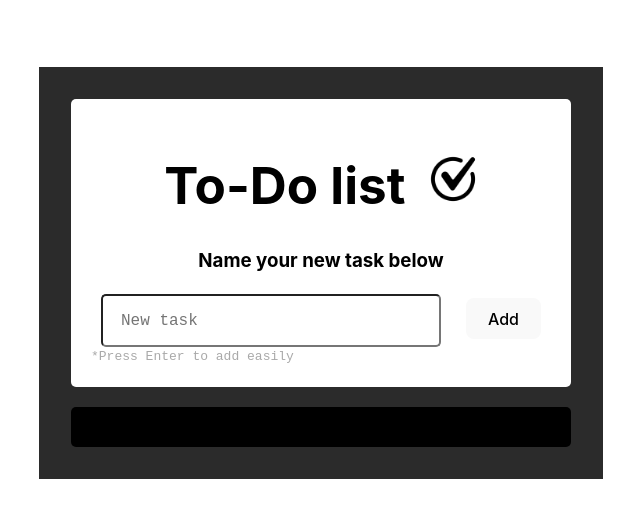
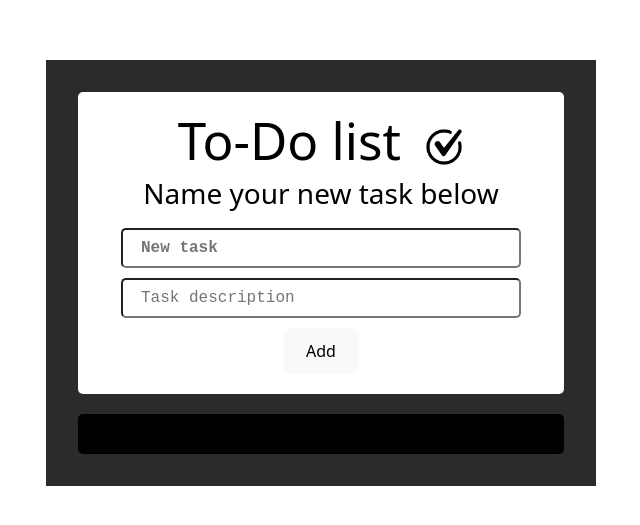
Before and after one commit to SaldarriagaOmar/task-list-protalento, a React (Vite) app in the folder my-react-task-list/: page / in a window 1280 px wide. Shown: the part 127-652 px from the top of the page, without its empty margins (319-959 px from the left). Built offline with nearby package versions, Linux system fonts and the light colour scheme.

Commit message:
formulario descripción

```diff
--- a/my-react-task-list/index.html
+++ b/my-react-task-list/index.html
@@ -4,7 +4,7 @@
     <meta charset="UTF-8" />
     <meta name="viewport" content="width=device-width, initial-scale=1.0" />
     <title>My To-Do app</title>
-    <link rel="icon" href="./src/assets/free-check-mark-icon-3279-thumb.png">
+    <link rel="icon" href="./src/assets/logo.png">
   </head>
   <body>
     <div id="root">
--- a/my-react-task-list/package.json
+++ b/my-react-task-list/package.json
@@ -10,6 +10,11 @@
     "preview": "vite preview"
   },
   "dependencies": {
+    "@chakra-ui/react": "^2.8.0",
+    "@emotion/react": "^11.11.1",
+    "@emotion/styled": "^11.11.0",
+    "bootstrap": "^5.3.1",
+    "framer-motion": "^10.15.1",
     "react": "^18.2.0",
     "react-dom": "^18.2.0"
   },
--- a/my-react-task-list/src/App.css
+++ b/my-react-task-list/src/App.css
@@ -1,5 +1,5 @@
 #root {
-  width: 500px;
+  width: 550px;
   margin: 0 auto;
   padding: 2rem;
   text-align: center;
@@ -44,11 +44,16 @@
 .inText {
   height: 25px;
   padding: 12px 18px;
-  margin-right: 20px;
   font-family: 'Courier New', Courier, monospace;
+  height: 40px;
   border-radius: 5px;
-  width: 300px;
+  width: 400px;
   font-size: medium;
+  margin: 0, auto;
+}
+
+.headElement {
+  margin: 10px;
 }
 
 #form p {
@@ -57,3 +62,7 @@
   font-size: small;
   color: darkgrey;
 }
+
+#title {
+  font-weight: bold;
+}
--- a/my-react-task-list/src/App.jsx
+++ b/my-react-task-list/src/App.jsx
@@ -2,17 +2,24 @@ import React, { useState } from 'react';
 import './App.css';
 import Task from './components/task';
 import { useTaskOptions } from './components/useTaskOptions';
+import 'bootstrap/dist/css/bootstrap.min.css'
 
 function App() {
   const { tasks, createTask, deleteTask, updateTask } = useTaskOptions();
 
   const [newItem, setNewItem] = useState('');
+  const [description, setDescription] = useState('')
 
   function handleSubmit(e) {
     e.preventDefault();
-    createTask(newItem);
+    if (newItem.trim() === "") {
+      return;
+    }
+    createTask(newItem, description);
     setNewItem('');
+    setDescription('')
   }
+
 
   return (
     <div>
@@ -21,18 +28,30 @@ function App() {
         <h3>Name your new task below</h3>
 
         <form action="" onSubmit={handleSubmit}>
+          <div className='headElement'>
             <input
               className="inText"
+              id='title'
               type="text"
               placeholder="New task"
               value={newItem}
               onChange={e => setNewItem(e.target.value)}
+              minLength="3"
               required
             />
-
+          </div>
+          <div className='headElement'>
+            <input
+              className='inText'
+              id='description'
+              type="text"
+              placeholder='Task description'
+              value={description}
+              onChange={e => setDescription(e.target.value)}
+            />
+          </div>
           <button type="submit">Add</button>
         </form>
-        <p>*Press Enter to add easily</p>
       </div>
 
       <div id="task">
--- a/my-react-task-list/src/components/Task.jsx
+++ b/my-react-task-list/src/components/Task.jsx
@@ -4,10 +4,11 @@ import './task.css';
 export default function Task(props) {
   const [isDone, setIsDone] = useState(true);
   const [isEditing, setIsEditing] = useState(false);
-  const [editedDescription, setEditedDescription] = useState(props.task.item);
+  const [editedTitle, setEditedTitle] = useState(props.task.item);
+  const [editedDescription, setEditedDescription] = useState(props.task.description)
 
   function handleChange(e) {
-    setEditedDescription(e.target.value);
+    setEditedTitle(e.target.value);
   }
 
   function handleEdit() {
@@ -25,27 +26,45 @@ export default function Task(props) {
 
   function handleSave() {
     setIsEditing(false);
-    props.onUpdate(props.task.id, editedDescription);
+    props.onUpdate(props.task.id, editedTitle, editedDescription);
   }
 
   return (
-    <div className="anyTask">
+    <div id='anyTask' class="form-check form-switch">
       <input
+        class="form-check-input"
         type="checkbox"
+        role="switch"
+        id="flexSwitchCheckDefault"
         checked={!isDone}
         onChange={() => setIsDone(!isDone)}
       />
       <div className="nombreTarea">
         {isEditing ? (
-          <input
-            className="taskText"
-            type="text"
-            value={editedDescription}
-            onChange={handleChange}
-            required
-          />
+          <div>
+            <input
+              className="taskText"
+              type="text"
+              value={editedTitle}
+              onChange={(e) => setEditedTitle(e.target.value)}
+              required
+            />
+
+            <input
+              className='inText'
+              id='description'
+              type="text"
+              value={editedDescription}
+              onChange={(e) => setEditedDescription(e.target.value)}
+              placeholder='Task description'
+              required
+            />
+          </div>
         ) : (
-          <p className={isDone ? '' : 'checked'}>{props.task.item}</p>
+          <div>
+            <p className={isDone ? '' : 'checked'}><strong>{props.task.item}</strong></p>
+            <p className={isDone ? '' : 'checked'}>{props.task.description}</p>
+          </div>
         )}
       </div>
       <div className="actionbutton">
--- a/my-react-task-list/src/components/task.css
+++ b/my-react-task-list/src/components/task.css
@@ -1,4 +1,4 @@
-.anyTask {
+#anyTask {
     display: flex;
     justify-content: space-between;
     align-items: center;
--- a/my-react-task-list/src/components/useTaskOptions.jsx
+++ b/my-react-task-list/src/components/useTaskOptions.jsx
@@ -2,40 +2,59 @@ import { useState, useEffect } from 'react';
 
 export function useTaskOptions() {
   const [tasks, setTasks] = useState([]);
+  const [completedTasks, setCompletedTasks] = useState([])
 
   useEffect(() => {
     const data = localStorage.getItem('toDoItems');
     if (data) {
       setTasks(JSON.parse(data));
     }
+
+    const completedData = localStorage.getItem('completedTasks');
+    if (completedData) {
+      setCompletedTasks(JSON.parse(completedData));
+    }
   }, []);
 
-  const createTask = newItem => {
+
+  const createTask = (newItem, description) => {
     const taskItem = {
       id: Date.now(),
       item: newItem,
+      description: description,
       status: false,
     };
-    setTasks(prevTasks => [...prevTasks, taskItem]);
-    updateLocalStorage([...tasks, taskItem]);
+    setTasks((prevTasks) => [...prevTasks, taskItem]);
+
+    setCompletedTasks((prevCompletedTasks) =>[
+      ...prevCompletedTasks,
+      {...taskItem, status: false}
+    ])
+
+    updateLocalStorage([...tasks, taskItem], [...completedTasks, taskItem]);
   };
 
   const deleteTask = id => {
     setTasks(prevTasks => prevTasks.filter(task => task.id !== id));
-    updateLocalStorage(tasks.filter(task => task.id !== id));
+    setCompletedTasks(prevCompletedTasks => prevCompletedTasks.filter(task => task.id !== id));
+    updateLocalStorage(tasks.filter(task => task.id !== id), completedTasks.filter(task => task.id !== id));
   };
 
-  const updateTask = (id, updatedItem) => {
+  const updateTask = (id, updatedItem, updatedDescription) => {
     const updatedTasks = tasks.map(task =>
-      task.id === id ? { ...task, item: updatedItem } : task
+      task.id === id ? { ...task, item: updatedItem, description: updatedDescription } : task
     );
     setTasks(updatedTasks);
-    updateLocalStorage(updatedTasks);
+    setCompletedTasks(prevCompletedTasks => prevCompletedTasks.map(task =>
+      task.id === id ? { ...task, item: updatedItem, description: updatedDescription } : task
+    ));
+    updateLocalStorage(updatedTasks, completedTasks);
   };
 
-  const updateLocalStorage = updatedTasks => {
+  const updateLocalStorage = (updatedTasks, updatedCompletedTasks) => {
     localStorage.setItem('toDoItems', JSON.stringify(updatedTasks));
+    localStorage.setItem('completedTasks', JSON.stringify(updatedCompletedTasks));
   };
 
-  return { tasks, createTask, deleteTask, updateTask };
+  return { tasks, createTask, deleteTask, updateTask, completedTasks };
 }
```
Also changed, not shown: 1 other file (tests, documents, lock files or other folders). Lines whose indentation alone changed are shown as unchanged.
